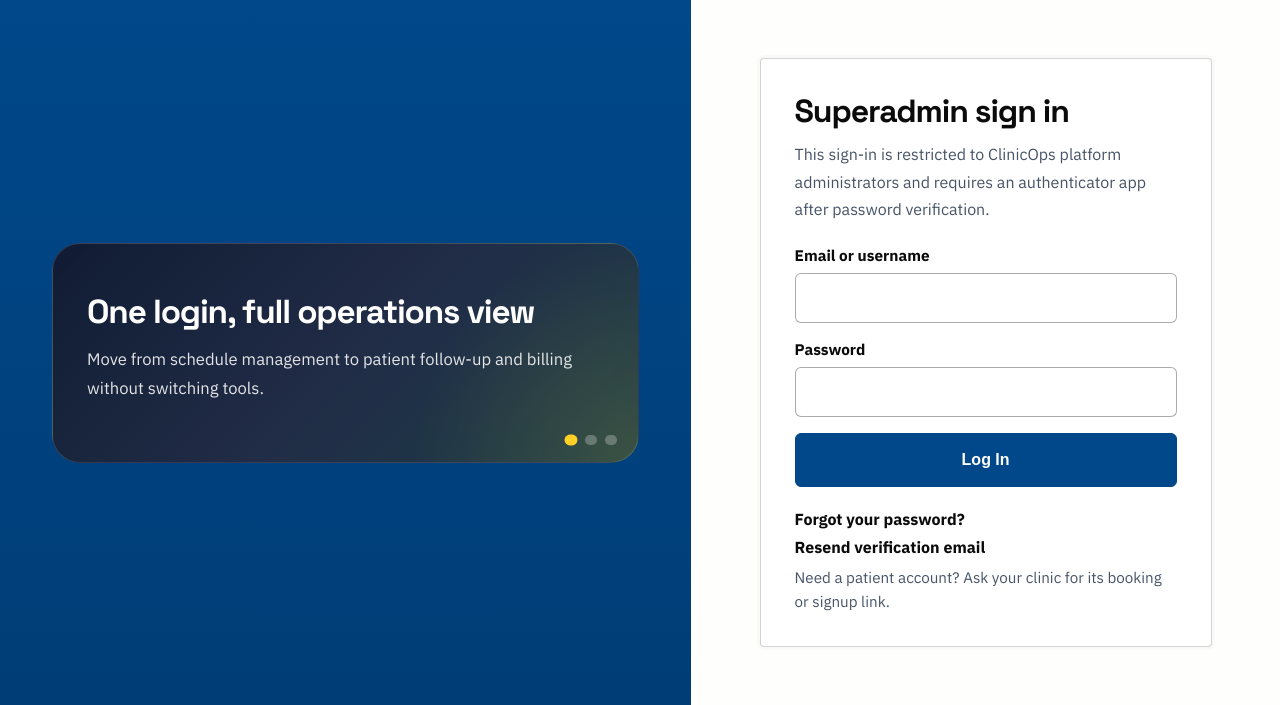
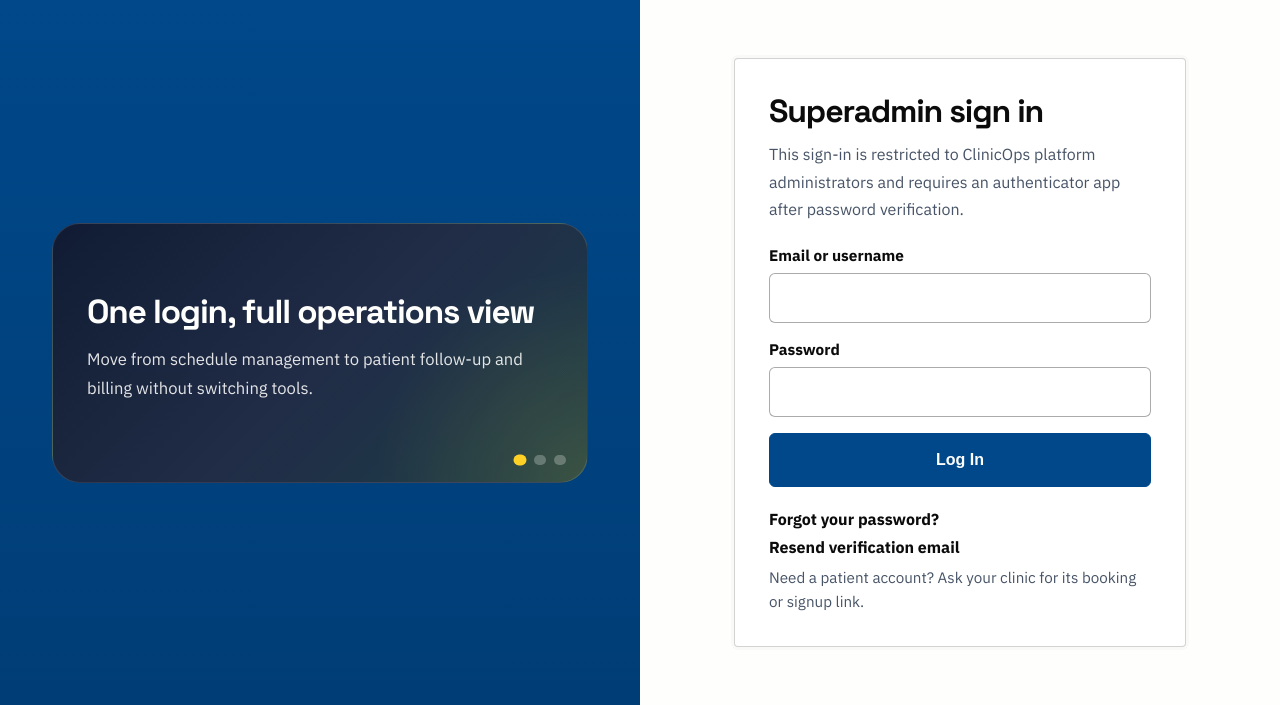
Before and after one commit to pinoyvaautomation/Clinicops, a Django app: page /admin/login/ in a window 1280 px wide. Shown: the part 95-800 px from the top of the page. Run offline with Django 5.2, Linux system fonts and the light colour scheme; data that the repository does not hold is empty; parts of the project's set-up code (start-up, migrations or seed data) failed here and were passed over; some libraries are stand-ins or nearby versions.

Commit message:
Normalize login auth split layout

```diff
--- a/templates/registration/login.html
+++ b/templates/registration/login.html
@@ -95,7 +95,7 @@
       .shell {
         height: calc(100vh - 95px);
         display: grid;
-        grid-template-columns: minmax(0, 1.08fr) minmax(380px, 0.92fr);
+        grid-template-columns: minmax(0, 1fr) minmax(0, 1fr);
       }
       .hero {
         background: linear-gradient(180deg, var(--login-primary) 0%, var(--login-primary-strong) 100%);
@@ -113,8 +113,8 @@
         min-height: 100%;
       }
       .hero-carousel-frame {
-        width: min(100%, 760px);
-        min-height: 300px;
+        width: min(100%, 780px);
+        min-height: 260px;
         padding: 0;
         border: none;
         background: transparent;
@@ -123,7 +123,7 @@
       }
       .hero-carousel {
         position: relative;
-        min-height: 220px;
+        min-height: 260px;
         width: 100%;
       }
       .hero-slide {
@@ -338,7 +338,7 @@
 
       @media (max-width: 1120px) {
         .shell {
-          grid-template-columns: minmax(0, 1fr) minmax(340px, 0.9fr);
+          grid-template-columns: minmax(0, 1fr) minmax(0, 1fr);
         }
       }
       @media (max-width: 980px) {
@@ -378,7 +378,6 @@
         }
         .hero-carousel-frame {
           min-height: 206px;
-          padding: 12px;
         }
         .hero-carousel {
           min-height: 180px;
```
